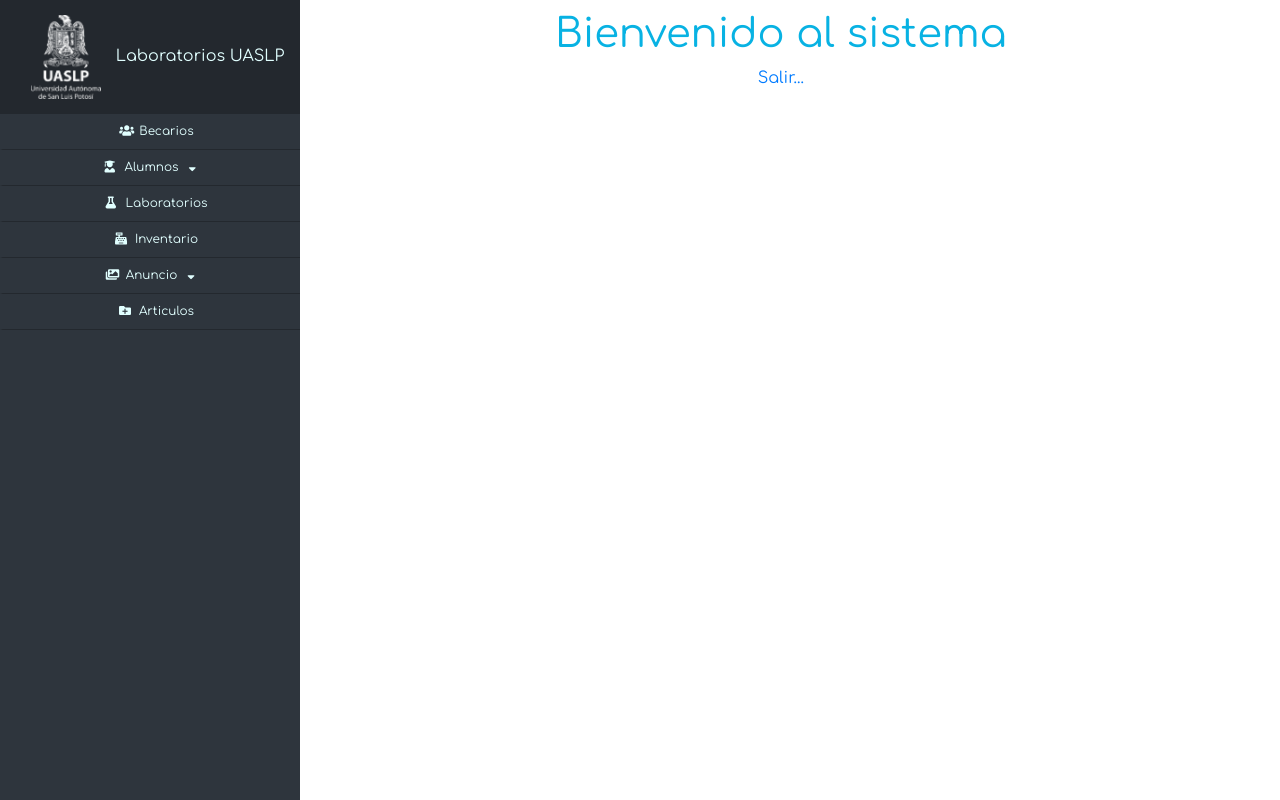
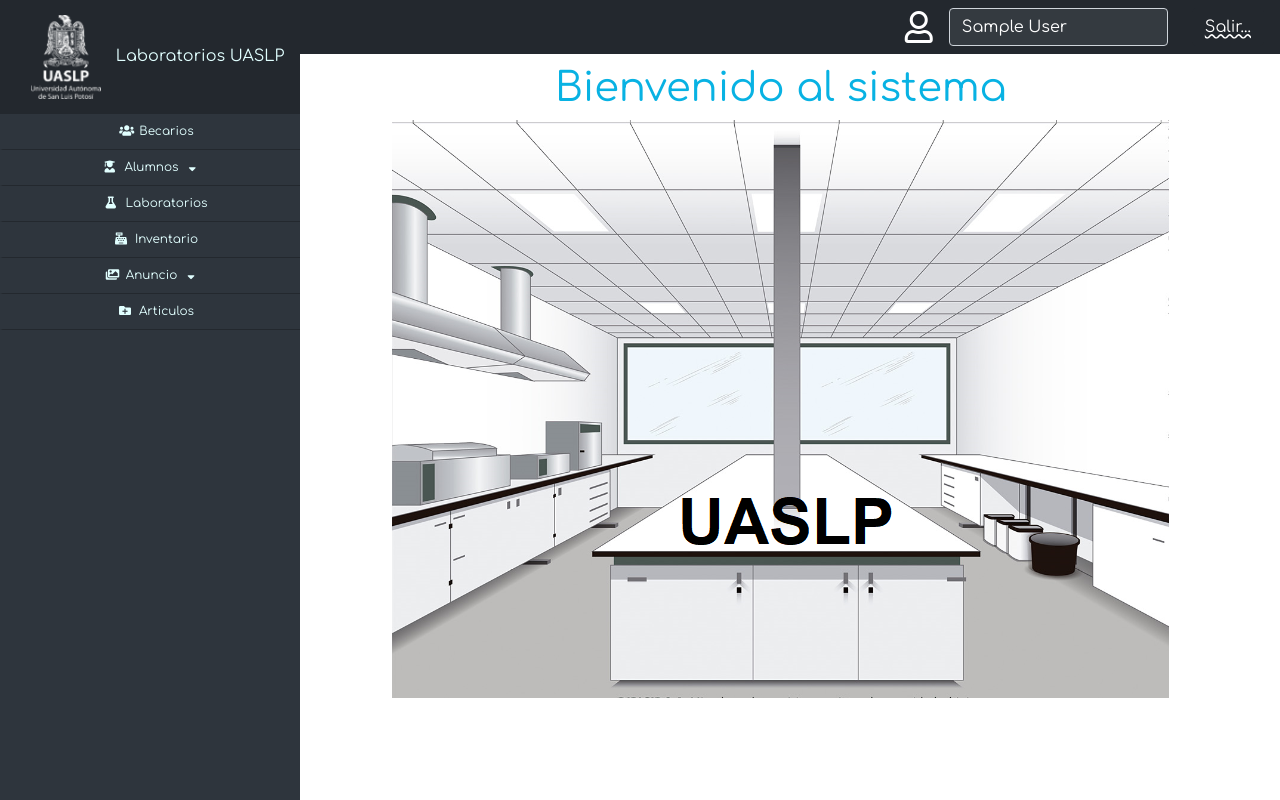
Before and after one commit to ictnava/SI-Laboratorios, a PHP site: page / in a window 1280 px wide. Run offline with PHP 8.4, Linux system fonts and the light colour scheme; the visitor is signed in with stand-in values (Sample User, id 1).

Commit message:
Se añadió una imagen al inicio y además una barra de estado

```diff
--- /dev/null
+++ b/barraEstado.php
@@ -0,0 +1,12 @@
+<?php
+ if(isset($_SESSION["Nombre"])):
+?>
+<nav class="navbar navbar-dark bg-dark" style="background-color: #23282e !important;">
+  <a class="navbar-brand"> </a>
+  <form class="form-inline" action="salir.php">
+    <i id="iusuario" class="far fa-user mr-sm-3"> </i>
+    <input id="brEstadNom" class="form-control mr-sm-4 bg-dark text-white" type="text" value="<?php echo $_SESSION['Nombre']; ?>" readonly>
+    <button id="btnSalir" class="btn btn-dark my-2 my-sm-0 " type="submit">Salir...</button>
+  </form>
+</nav>
+ <?php endif; ?>
--- a/css/estilos.css
+++ b/css/estilos.css
@@ -193,6 +193,10 @@
     #divArticulo, #divEntradasMes, #divGrafEntrds{
         margin-left: 22%;
     }
+    #brEstadNom
+    {
+        display: block;
+    }
 }
 
 @media (max-width: 900px)
@@ -203,6 +207,11 @@
 
     #divArticulo, #divFormEntr, #divConsEntrad, #divEntradasMes{
         margin: 0 auto;
+    }
+
+    #brEstadNom
+    {
+        display: none;
     }
 }
 
@@ -226,3 +235,18 @@
     width: 80%;
     margin: 5% auto;
 }
+
+#iusuario{
+    color: white !important;
+    font-size: 2rem;
+}
+
+#btnSalir{
+    background-color: #23282e !important;
+    text-decoration: underline wavy white;
+    border-color: #23282e !important;
+}
+
+#btnSalir:hover{
+    text-decoration: underline  white;
+}
--- a/index.php
+++ b/index.php
@@ -14,7 +14,7 @@
     <?php include("menu.php"); ?>
     <div id="divIndex">
         <h1>Bienvenido al sistema</h1>
-        <a href="salir.php">Salir...</a>
+        <img src="img/ImgInicio.PNG" class="img-fluid" alt="Imagen de Inicio">
     </div>
 </body>
 </html>
--- a/menu.php
+++ b/menu.php
@@ -1,3 +1,7 @@
+<?php
+  include("barraEstado.php");
+?>
+
 <div class="nav-side-menu">
     <div class="brand"><img src="img/LogoUASLP.png" class="img-fluid" alt="Responsive image">Laboratorios UASLP</div>
     <i class="fa fa-bars fa-2x toggle-btn" data-toggle="collapse" data-target="#menu-content"></i>
```
Also changed, not shown: acceso.php (deleted, +0 -17 lines), img/ImgInicio.PNG (added).
